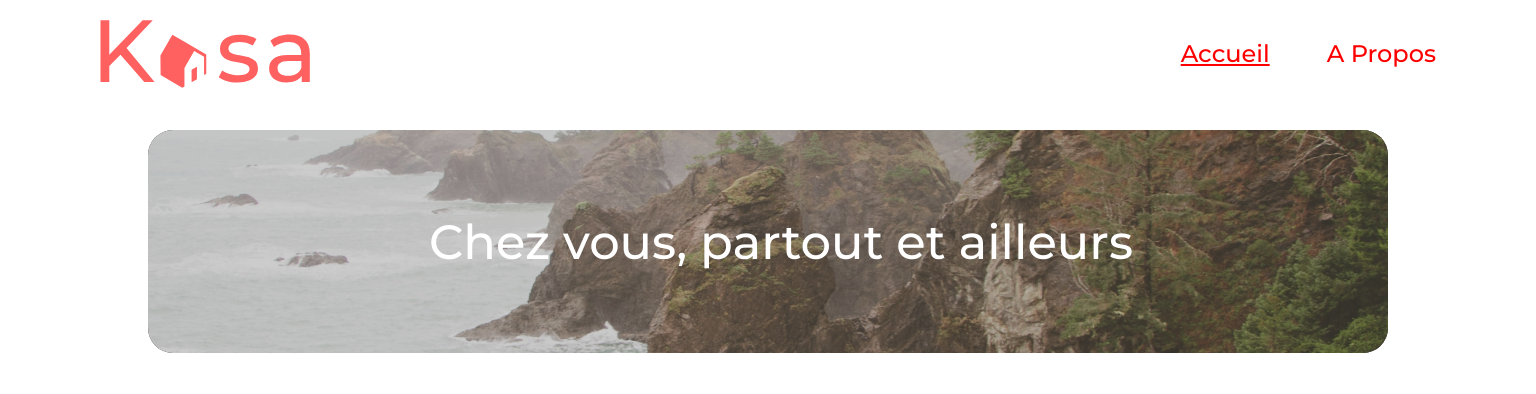
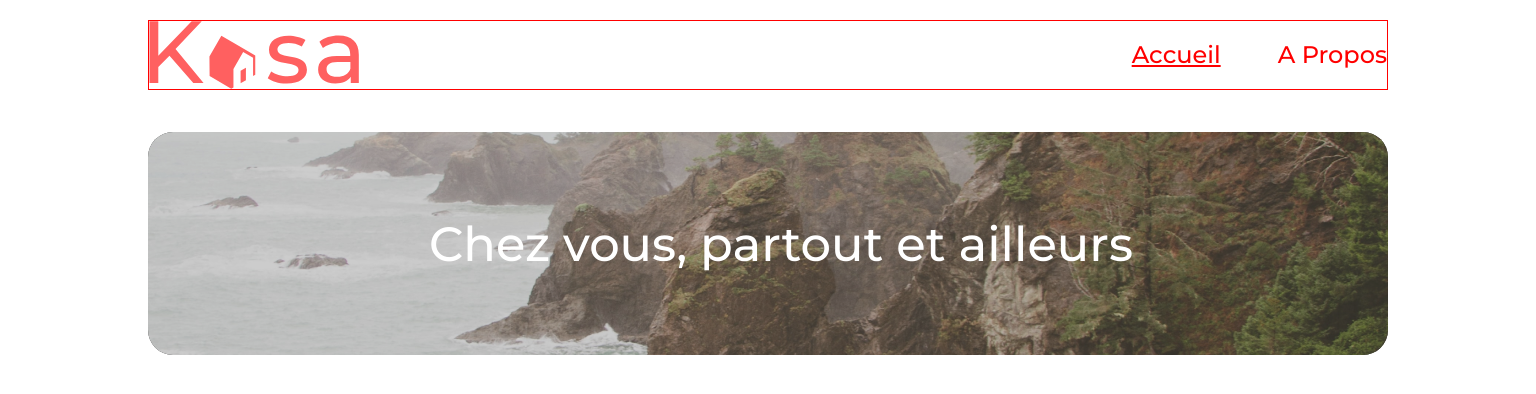
Before and after one commit to root-c137/Kasa, a React (Create React App) app: page / in a window 1536 px wide. Shown: the top 394 px of the page. Built offline with nearby package versions, Linux system fonts and the light colour scheme.

Commit message:
header amelioration..

```diff
--- a/src/Components/Header/Header.scss
+++ b/src/Components/Header/Header.scss
@@ -8,11 +8,13 @@ header, .Header__Nav
 header
 {
   width:100%;
+  margin: auto;
   padding: 0;
   justify-content: space-between;
   align-items: center;
   font-size: 10px;
   color:$Color;
+  border:1px solid red;
 
   .Header__Logo
   {
@@ -72,6 +74,7 @@ header
   }
   @media (min-width : 1440px)
   {
+    width:1240px;
     font-size: 24px;
   }
 
```
